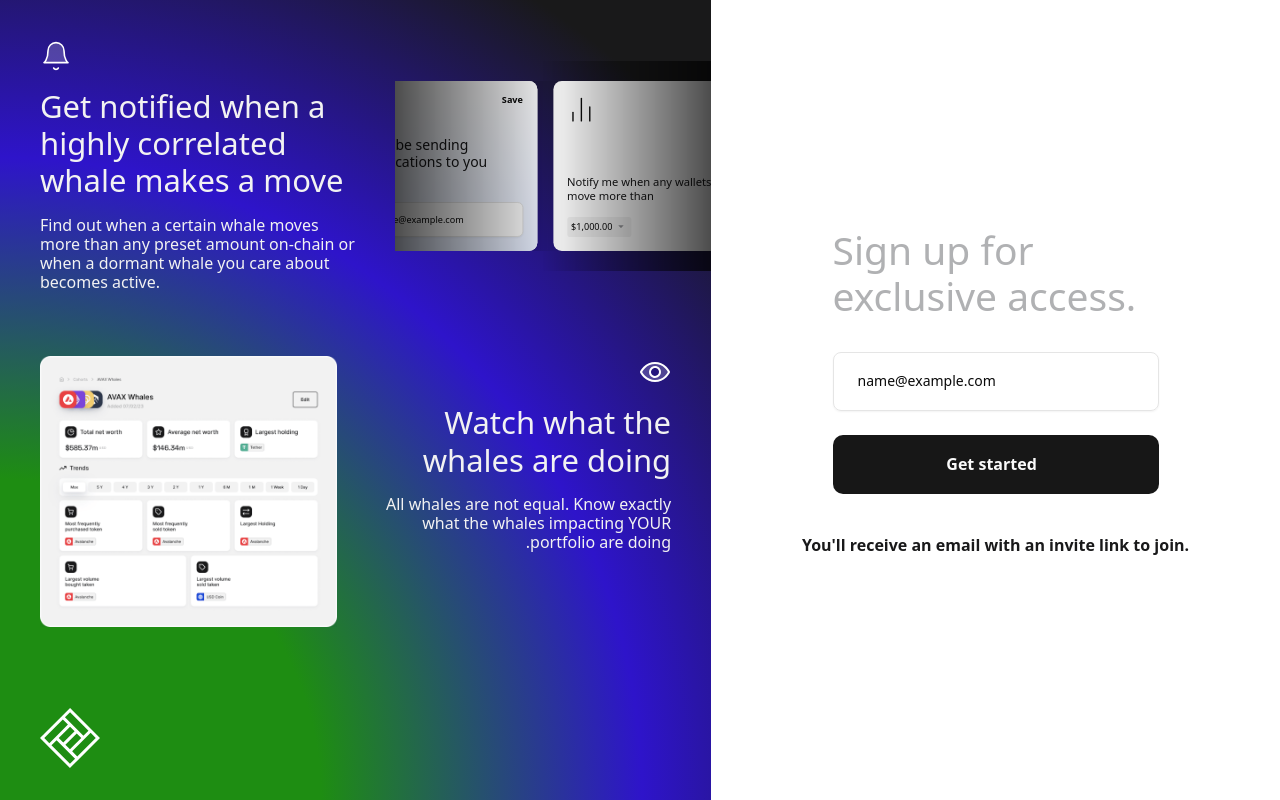
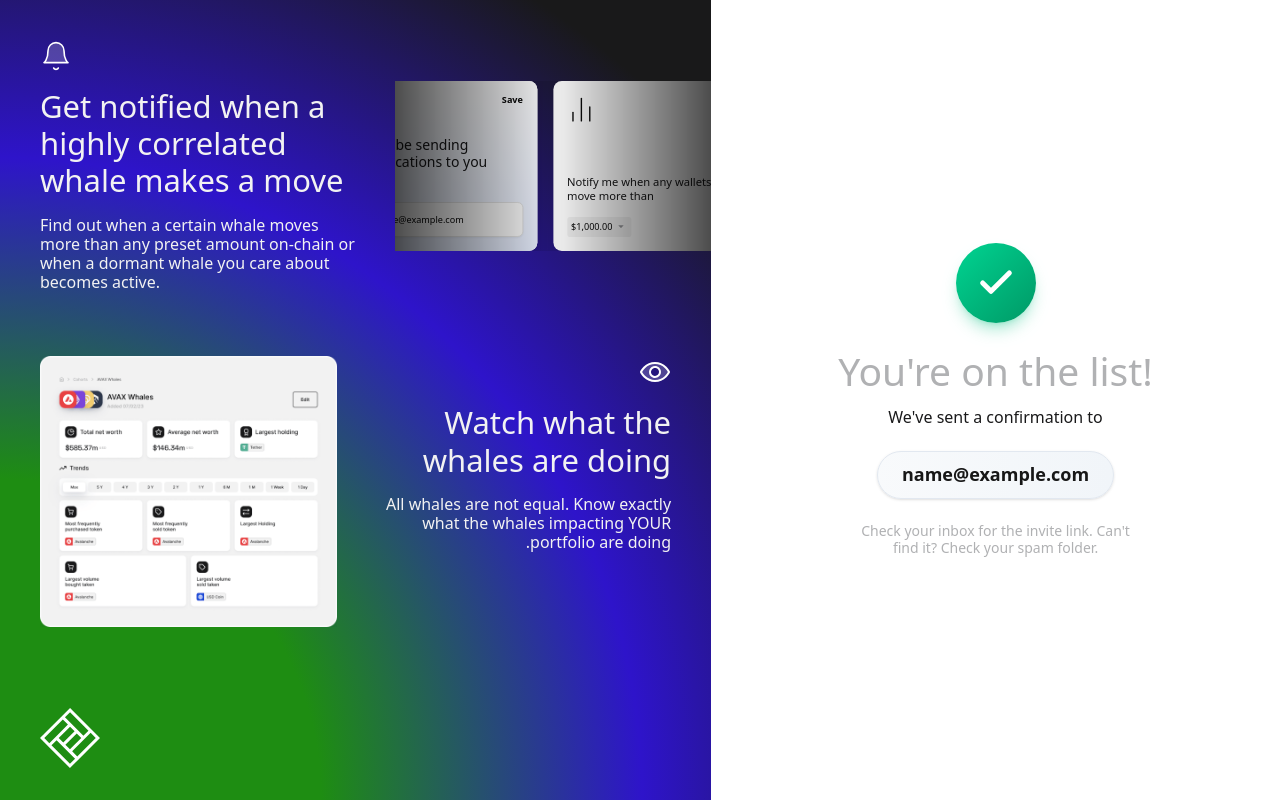
Before and after one commit to SuhelMakkad/sign-up-template, a Next.js app: page / in a window 1280 px wide. Both pictures are taken after typing "name@example.com" into the empty fields and a click on the button "Get started". Built offline with nearby package versions, Linux system fonts and the light colour scheme.

Commit message:
Refactor sign-up form into separate components and update email store usage

```diff
--- a/app/page.tsx
+++ b/app/page.tsx
@@ -6,7 +6,7 @@ import { Testimonials } from "@/components/cards/testimonial"
 import { BellIcon } from "@/components/icons/bell"
 import { EyeIcon } from "@/components/icons/eye"
 import { LogoIcon } from "@/components/icons/logo"
-import { SignUpForm } from "@/components/sign-up-form"
+import { SignUpSection } from "@/components/sign-up-form"
 import { TextSection } from "@/components/text-section"
 import { testimonials } from "@/data/testimonials"
 
@@ -54,11 +54,7 @@ export default function Home() {
       </section>
 
       <section className="lg:col-span-4 col-span-full m-auto flex flex-col gap-6">
-        <SignUpForm className="max-w-81.5 mx-auto text-center lg:text-start" />
-
-        <p className="text-base font-semibold text-center whitespace-nowrap py-4.5 text-secondary-foreground">
-          You&apos;ll receive an email with an invite link to join.
-        </p>
+        <SignUpSection className="max-w-81.5 mx-auto text-center lg:text-start" />
       </section>
     </main>
   )
--- a/components/cards/email-notification-card.tsx
+++ b/components/cards/email-notification-card.tsx
@@ -1,13 +1,13 @@
 "use client"
 
-import { useEmailStore } from "@/store/email-store"
+import { useEmail } from "@/store/email-store"
 
 import { BellIcon } from "../icons/bell"
 import { Input } from "../input"
 import { BaseCard } from "./base-card"
 
 export const EmailNotificationCard = () => {
-  const email = useEmailStore()
+  const email = useEmail()
 
   return (
     <BaseCard
--- a/components/cards/index.tsx
+++ b/components/cards/index.tsx
@@ -45,7 +45,7 @@ export const Cards = () => {
       <div className="absolute left-0 top-0 bottom-0 w-42 bg-linear-to-r from-black/70 to-transparent z-10 pointer-events-none" />
 
       {/* Right fade effect */}
-      <div className="absolute right-0 -top-5 -bottom-5 w-42 bg-linear-to-l from-black/70 to-transparent z-10 pointer-events-none" />
+      <div className="absolute right-0 top-0 bottom-0 w-42 bg-linear-to-l from-black/70 to-transparent z-10 pointer-events-none" />
     </Carousel>
   )
 }
--- /dev/null
+++ b/components/sign-up-form/form.tsx
@@ -0,0 +1,138 @@
+"use client"
+
+import { useState } from "react"
+import { ArrowRightIcon, LoaderIcon } from "lucide-react"
+import { AnimatePresence, motion } from "motion/react"
+
+import { validateEmail } from "@/lib/form"
+import { cn } from "@/lib/utils"
+import { emailStore } from "@/store/email-store"
+
+import { Button } from "../button"
+import { Input } from "../input"
+
+type ValidationError = {
+  email?: string
+}
+
+export const SignUpForm = ({ className }: { className?: string }) => {
+  const [errors, setErrors] = useState<ValidationError>({})
+  const [isLoading, setIsLoading] = useState(false)
+
+  const handleSubmit = (e: React.FormEvent<HTMLFormElement>) => {
+    e.preventDefault()
+    setErrors({})
+
+    const formData = new FormData(e.target as HTMLFormElement)
+    const email = formData.get("email") as string
+
+    if (!validateEmail(email)) {
+      setErrors({ email: "Please enter a valid email address" })
+      return
+    }
+
+    setIsLoading(true)
+    setTimeout(() => {
+      setIsLoading(false)
+      emailStore.setState({
+        email: email.toLowerCase(),
+        submitted: true,
+      })
+    }, 1000)
+  }
+
+  return (
+    <form
+      className={cn("flex flex-col gap-6", className)}
+      onSubmit={handleSubmit}
+    >
+      <h1 className="text-[39px] font-medium mb-2 text-muted-foreground">
+        Sign up for exclusive access.
+      </h1>
+
+      <div className="relative">
+        <Input
+          name="email"
+          aria-invalid={errors.email ? "true" : "false"}
+          aria-describedby={errors.email ? "email-error" : undefined}
+          className="h-auto px-6 py-5 rounded-[8px] text-base font-medium placeholder:text-placeholder"
+          placeholder="Your email address"
+        />
+        <AnimatePresence>
+          {errors.email && (
+            <motion.p
+              key="email-error"
+              layoutId="email-error"
+              initial={{ opacity: 0, y: -20, height: 0 }}
+              animate={{ opacity: 1, y: 0, height: "auto" }}
+              exit={{ opacity: 0, y: -20, height: 0 }}
+              transition={{ duration: 0.24 }}
+              id="email-error"
+            >
+              <p className="text-sm text-destructive pt-2 font-medium">
+                {errors.email}
+              </p>
+            </motion.p>
+          )}
+        </AnimatePresence>
+      </div>
+
+      <SubmitButton isLoading={isLoading} />
+
+      <p className="text-base font-semibold text-center whitespace-nowrap py-4.5 text-secondary-foreground">
+        You&apos;ll receive an email with an invite link to join.
+      </p>
+    </form>
+  )
+}
+
+const SubmitButton = ({ isLoading }: { isLoading: boolean }) => {
+  const [isHovered, setIsHovered] = useState(false)
+
+  return (
+    <Button
+      size="lg"
+      className={"w-full py-5 h-auto group overflow-hidden relative gap-0"}
+      disabled={isLoading}
+      onMouseEnter={() => setIsHovered(true)}
+      onMouseLeave={() => setIsHovered(false)}
+    >
+      <span
+        className={`transition-transform duration-300 ease-out ${isHovered || isLoading ? "-translate-x-3" : ""}`}
+      >
+        Get started
+      </span>
+
+      <AnimatePresence mode="wait">
+        {isLoading ? (
+          <motion.div
+            key="loader"
+            initial={{ opacity: 0, scale: 0.8 }}
+            animate={{ opacity: 1, scale: 1, rotate: 360 }}
+            exit={{ opacity: 0, scale: 0.8 }}
+            transition={{
+              opacity: { duration: 0.2 },
+              scale: { duration: 0.2 },
+              rotate: { duration: 1, repeat: Infinity, ease: "linear" },
+            }}
+          >
+            <LoaderIcon className="size-4" />
+          </motion.div>
+        ) : (
+          <motion.div
+            key="arrow"
+            initial={{ opacity: 0, x: -8 }}
+            animate={{
+              opacity: isHovered ? 1 : 0,
+              x: isHovered ? 0 : -8,
+            }}
+            exit={{ opacity: 0, x: 8 }}
+            transition={{ duration: 0.25, ease: "easeOut" }}
+          >
+            <ArrowRightIcon className="size-4" />
+          </motion.div>
+        )}
+      </AnimatePresence>
+    </Button>
+  )
+}
--- a/components/sign-up-form/index.tsx
+++ b/components/sign-up-form/index.tsx
@@ -1,82 +1,39 @@
 "use client"
 
-import { useState } from "react"
-import { ArrowRightIcon } from "lucide-react"
 import { AnimatePresence, motion } from "motion/react"
 
-import { validateEmail } from "@/lib/form"
 import { cn } from "@/lib/utils"
-import { emailStore } from "@/store/email-store"
+import { useSubmitted } from "@/store/email-store"
 
-import { Button } from "../button"
-import { Input } from "../input"
+import { SignUpForm } from "./form"
+import { SuccessState } from "./success-state"
 
-type ValidationError = {
-  email?: string
-}
-
-export const SignUpForm = ({ className }: { className?: string }) => {
-  const [errors, setErrors] = useState<ValidationError>({})
-
-  const handleSubmit = (e: React.FormEvent<HTMLFormElement>) => {
-    e.preventDefault()
-    setErrors({})
-
-    const formData = new FormData(e.target as HTMLFormElement)
-    const email = formData.get("email") as string
-
-    if (!validateEmail(email)) {
-      setErrors({ email: "Please enter a valid email address" })
-      return
-    }
-
-    emailStore.setState({
-      email,
-    })
-  }
+export const SignUpSection = ({ className }: { className?: string }) => {
+  const submitted = useSubmitted()
 
   return (
-    <form
-      className={cn("flex flex-col gap-6", className)}
-      onSubmit={handleSubmit}
-    >
-      <h1 className="text-[39px] font-medium mb-2 text-muted-foreground">
-        Sign up for exclusive access.
-      </h1>
-
-      <div className="relative">
-        <Input
-          name="email"
-          aria-invalid={errors.email ? "true" : "false"}
-          aria-describedby={errors.email ? "email-error" : undefined}
-          className="h-auto px-6 py-5 rounded-[8px] text-base font-medium placeholder:text-placeholder"
-          placeholder="Your email address"
-        />
-        <AnimatePresence>
-          {errors.email && (
-            <motion.p
-              key="email-error"
-              layoutId="email-error"
-              initial={{ opacity: 0, y: -20, height: 0 }}
-              animate={{ opacity: 1, y: 0, height: "auto" }}
-              exit={{ opacity: 0, y: -20, height: 0 }}
-              transition={{ duration: 0.24 }}
-              id="email-error"
-            >
-              <p className="text-sm text-destructive pt-2 font-medium">
-                {errors.email}
-              </p>
-            </motion.p>
-          )}
-        </AnimatePresence>
-      </div>
-
-      <Button size="lg" className="w-full py-5 h-auto group overflow-hidden">
-        <span className="transition-transform duration-300 ease-out group-hover:-translate-x-2">
-          Get started
-        </span>
-        <ArrowRightIcon className="size-4 opacity-0 -mr-4 transition-all duration-300 ease-out group-hover:opacity-100 group-hover:mr-0" />
-      </Button>
-    </form>
+    <AnimatePresence mode="wait">
+      {submitted ? (
+        <motion.div
+          key="success"
+          initial={{ opacity: 0, y: -20 }}
+          animate={{ opacity: 1, y: 0 }}
+          exit={{ opacity: 0, y: -20 }}
+          transition={{ duration: 0.3 }}
+        >
+          <SuccessState className={className} />
+        </motion.div>
+      ) : (
+        <motion.div
+          key="form"
+          initial={{ opacity: 1, y: 0 }}
+          exit={{ opacity: 0, y: -20 }}
+          transition={{ duration: 0.3 }}
+          className={cn("flex flex-col gap-6", className)}
+        >
+          <SignUpForm />
+        </motion.div>
+      )}
+    </AnimatePresence>
   )
 }
--- /dev/null
+++ b/components/sign-up-form/success-state.tsx
@@ -0,0 +1,74 @@
+"use client"
+
+import { CheckIcon, SparklesIcon } from "lucide-react"
+import { motion } from "motion/react"
+
+import { useEmail } from "@/store/email-store"
+
+export const SuccessState = ({ className }: { className?: string }) => {
+  const email = useEmail()
+
+  return (
+    <motion.div
+      initial={{ opacity: 0, scale: 0.9 }}
+      animate={{ opacity: 1, scale: 1 }}
+      transition={{ duration: 0.5, ease: [0.16, 1, 0.3, 1] }}
+      className={className}
+    >
+      <div className="flex flex-col items-center text-center gap-6">
+        {/* Success Icon */}
+        <motion.div
+          initial={{ scale: 0, rotate: -180 }}
+          animate={{ scale: 1, rotate: 0 }}
+          transition={{
+            type: "spring",
+            stiffness: 200,
+            damping: 15,
+            delay: 0.1,
+          }}
+          whileHover={{ scale: 1.05, rotate: 5 }}
+          whileTap={{ scale: 0.95, rotate: -5 }}
+          className="size-20 rounded-full bg-linear-to-br from-emerald-400 to-emerald-600 flex items-center justify-center shadow-lg shadow-emerald-500/30"
+        >
+          <CheckIcon className="size-10 text-white" strokeWidth={3} />
+        </motion.div>
+
+        {/* Success Message */}
+        <motion.div
+          initial={{ opacity: 0, y: 20 }}
+          animate={{ opacity: 1, y: 0 }}
+          transition={{ delay: 0.2, duration: 0.5, ease: [0.16, 1, 0.3, 1] }}
+          className="space-y-3"
+        >
+          <h1 className="text-[39px] font-medium text-muted-foreground leading-tight">
+            You&apos;re on the list!
+          </h1>
+          <p className="text-secondary-foreground text-base max-w-xs mx-auto">
+            We&apos;ve sent a confirmation to
+          </p>
+        </motion.div>
+
+        {/* Email Badge */}
+        <motion.div
+          initial={{ opacity: 0, y: 20 }}
+          animate={{ opacity: 1, y: 0 }}
+          transition={{ delay: 0.35, duration: 0.5, ease: [0.16, 1, 0.3, 1] }}
+          className="px-6 py-3 rounded-full bg-linear-to-r from-slate-50 to-slate-100 border border-slate-200 shadow-sm"
+        >
+          <span className="font-semibold text-primary text-lg">{email}</span>
+        </motion.div>
+
+        {/* Additional Info */}
+        <motion.p
+          initial={{ opacity: 0 }}
+          animate={{ opacity: 1 }}
+          transition={{ delay: 0.5, duration: 0.5 }}
+          className="text-sm text-muted-foreground max-w-[280px]"
+        >
+          Check your inbox for the invite link. Can&apos;t find it? Check your
+          spam folder.
+        </motion.p>
+      </div>
+    </motion.div>
+  )
+}
--- a/store/email-store.ts
+++ b/store/email-store.ts
@@ -1,9 +1,14 @@
-import { createStore, useSyncStore } from "."
+import { createStore, useStoreValue } from "."
 
 export const emailStore = createStore({
   email: "",
+  submitted: false,
 })
 
-export const useEmailStore = () => {
-  return useSyncStore(emailStore, (state) => state.email)
+export const useEmail = () => {
+  return useStoreValue(emailStore, "email")
 }
+
+export const useSubmitted = () => {
+  return useStoreValue(emailStore, "submitted")
+}
--- a/store/index.ts
+++ b/store/index.ts
@@ -114,9 +114,12 @@ export const useSyncStore = <T extends Record<string, unknown>>(
   return useSyncExternalStore(subscribe, getSnapshot, getSnapshot)
 }
 
-export const useStoreValue = <T extends Record<string, unknown>>(
+export const useStoreValue = <
+  T extends Record<string, unknown>,
+  TKey extends keyof T,
+>(
   store: ProxyStore<T>,
-  key: keyof T
+  key: TKey
 ) => {
   const [value, setValue] = useState(store.getState()[key])
 
```
